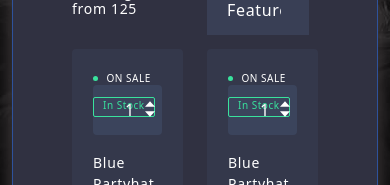
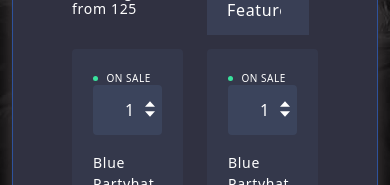
Before and after one commit to Khahory/design_chicks_challenge_2022_docker, a React (Create React App) app: page / in a window 390 px wide. Shown: the part 507-692 px from the top of the page. Built offline with nearby package versions, Linux system fonts and the light colour scheme.

Commit message:
stock responsive

```diff
--- a/src/assets/css/Item/Card.css
+++ b/src/assets/css/Item/Card.css
@@ -132,3 +132,9 @@
 .my-card .out-sale {
     color: var(--main-color-item);
 }
+
+@media (max-width: 1200px) {
+    .my-stock-container {
+        display: none;
+    }
+}
--- a/src/components/Item/Card.jsx
+++ b/src/components/Item/Card.jsx
@@ -33,8 +33,10 @@
                                     (<div className={'out-sale'}>NOT FOR SALE</div>)
                                 }
                             </div>
-                            <div className={'text-sale text-stock'}>
-                                {item.in_stock ? "In Stock" : ""}
+                            <div className={'my-stock-container'}>
+                                <div className={'text-sale text-stock'}>
+                                    {item.in_stock ? "In Stock" : ""}
+                                </div>
                             </div>
                         </div>
                     </Col>
```
